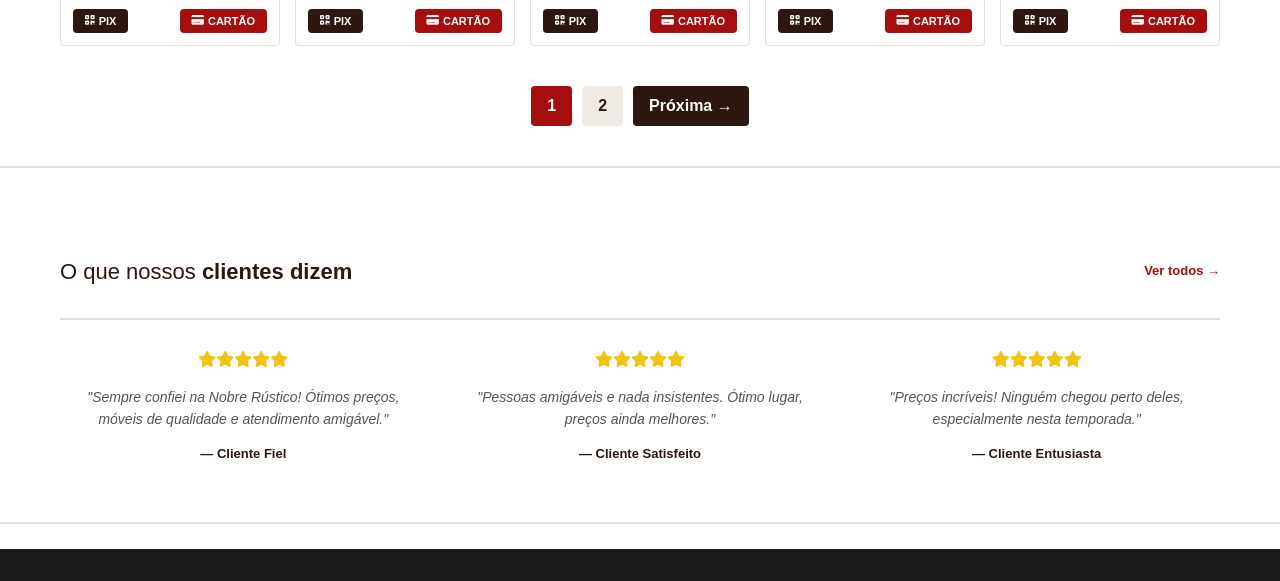
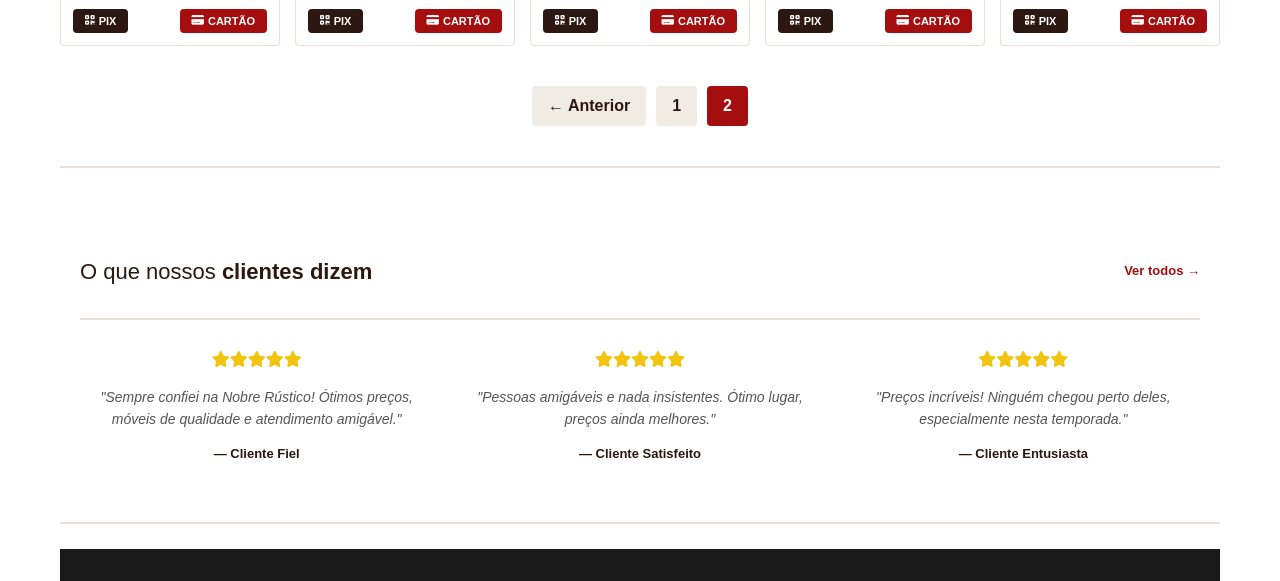
Before and after one commit to Waldemylson/nobre-rustico, a plain HTML site: page mesa-retangular2.html in a window 1280 px wide. Shown: the part 1220-1801 px from the top of the page. Drawn offline with Linux system fonts and the light colour scheme.

Commit message:
Fix pagination display for mesa-retangular2.html

```diff
--- a/mesa-retangular2.html
+++ b/mesa-retangular2.html
@@ -384,13 +384,12 @@
       </div>
     </div>
 
-    <!-- PAGINAÇÃO -->
+        <!-- PAGINAÇÃO CORRIGIDA - PÁGINA 2 (ÚLTIMA) -->
     <div style="text-align:center; margin:40px 0; display:flex; justify-content:center; gap:10px; flex-wrap:wrap;">
-      <span style="background:#a40e0e; color:#fff; padding:8px 16px; border-radius:4px; font-weight:700;">1</span>
-      <a href="mesas-retangular-2.html" style="background:#f0ebe5; color:#2c1810; padding:8px 16px; border-radius:4px; text-decoration:none; font-weight:600;">2</a>
-      <a href="mesas-retangular-2.html" style="background:#2c1810; color:#fff; padding:8px 16px; border-radius:4px; text-decoration:none; font-weight:600;">Próxima →</a>
+      <a href="mesa-retangular.html" style="background:#f0ebe5; color:#2c1810; padding:8px 16px; border-radius:4px; text-decoration:none; font-weight:600;">← Anterior</a>
+      <a href="mesa-retangular.html" style="background:#f0ebe5; color:#2c1810; padding:8px 16px; border-radius:4px; text-decoration:none; font-weight:600;">1</a>
+      <span style="background:#a40e0e; color:#fff; padding:8px 16px; border-radius:4px; font-weight:700;">2</span>
     </div>
-  </div>
 
   <!-- DEPOIMENTOS -->
   <section class="testimonials">
```
